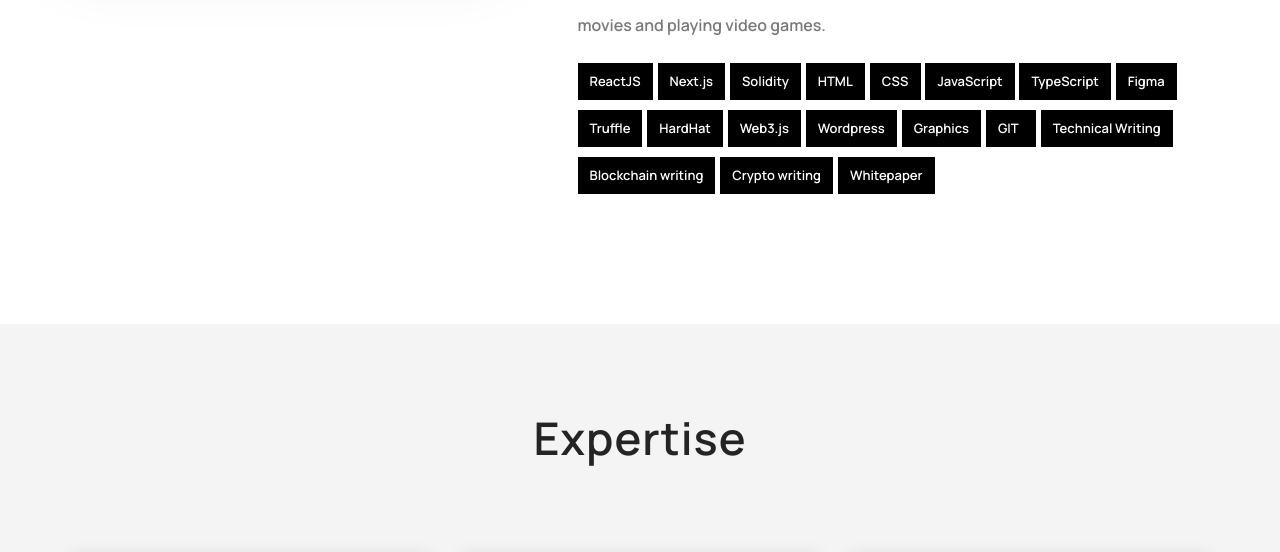
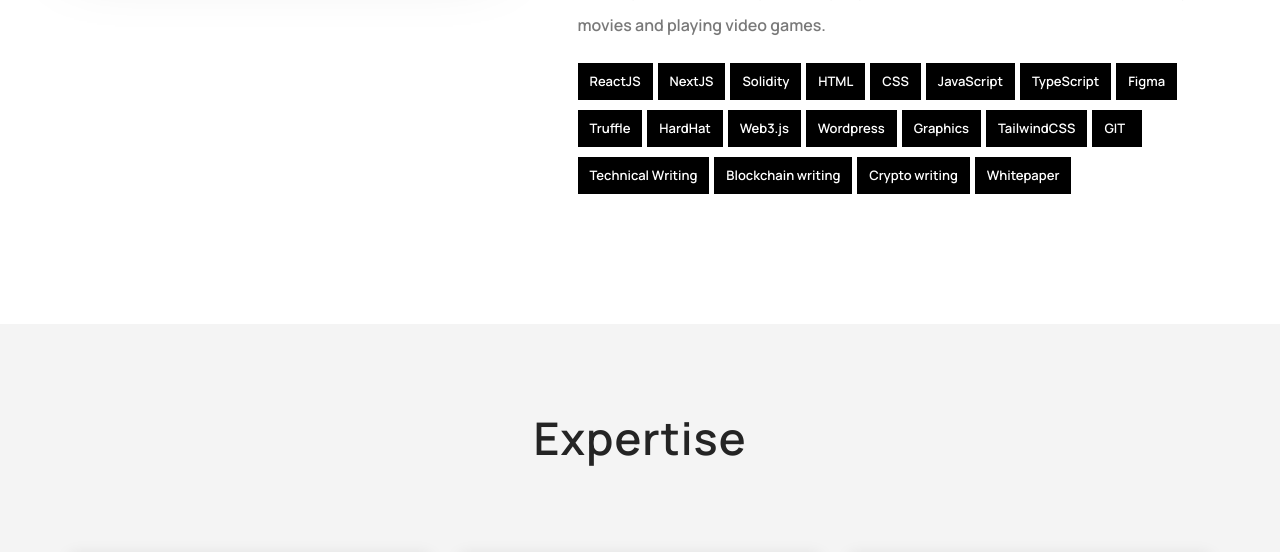
Before and after one commit to SeunScape/Portfolio, a website: page index.html in a window 1280 px wide. Shown: the part 1250-1802 px from the top of the page. Drawn offline with Linux system fonts and the light colour scheme.

Commit message:
Skills update

```diff
--- a/index.html
+++ b/index.html
@@ -173,7 +173,7 @@
                         <div class="skills">
                             <ul class="dev-skill">
                                 <li>ReactJS</li>
-                                <li>Next.js</li>
+                                <li>NextJS</li>
                                 <li>Solidity</li>
                                 <li>HTML</li>
                                 <li>CSS</li>
@@ -185,6 +185,7 @@
                                 <li>Web3.js</li>
                                 <li>Wordpress</li>
                                 <li>Graphics</li>
+                                <li>TailwindCSS</li>
                                 <li>GIT</li>
                                 <li>Technical Writing</li>
                                 <li>Blockchain writing</li>
@@ -305,7 +306,7 @@
                                 </ul>
 
                             </div>
-                            <p class="animated animated_scroll fadeInUp" style="animation-delay: 0.2s"> I built a application that leverages the OpenAI GPT-3 API to find solutions to data structure and algorithm questions in multiple programming languages.
+                            <p class="animated animated_scroll fadeInUp" style="animation-delay: 0.2s"> I built a application that leverages the OpenAI GPT-3 API to find solutions to data structure and algorithm problems in multiple programming languages.
                             </p>
                             <!-- <p class="animated animated_scroll fadeInUp" style="animation-delay: 0.2s">Lorem ipsum dolor sit amet, consectetur adipiscing elit, sed do eiusmod tempor incididunt ut labore et dolore magna aliqua. Ut enim ad minim veniam, quis nostrud exercitation ullamco laboris nisi ut aliquip ex ea commodo consequat.</p> -->
                             <a href="/algoassistant.html">
```
